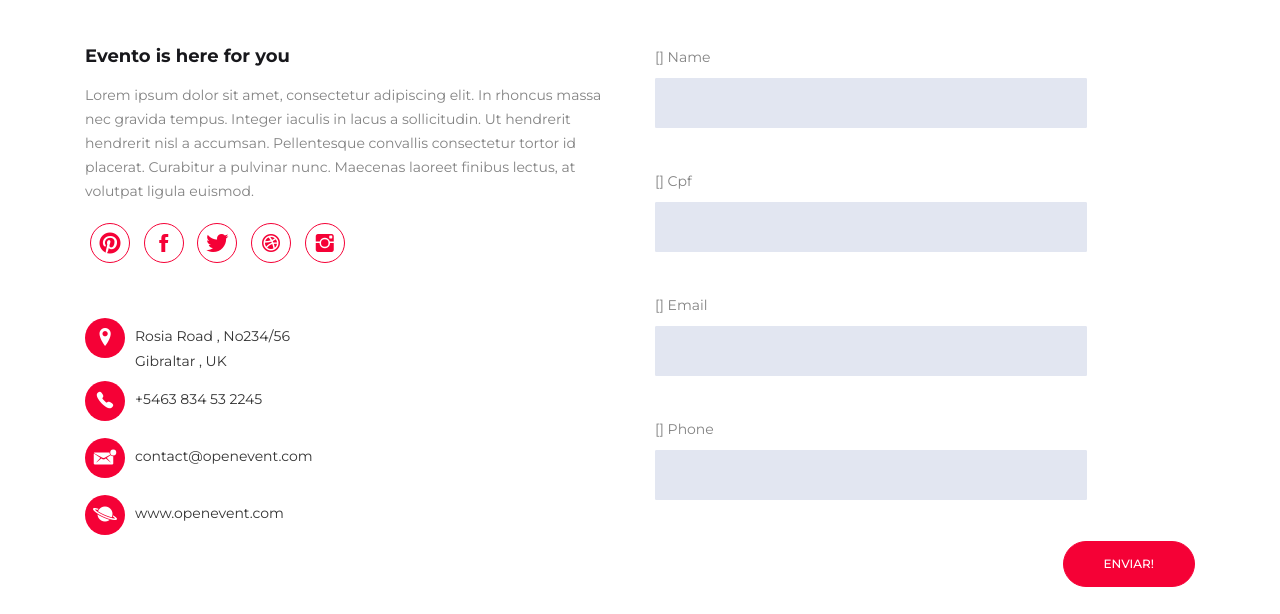
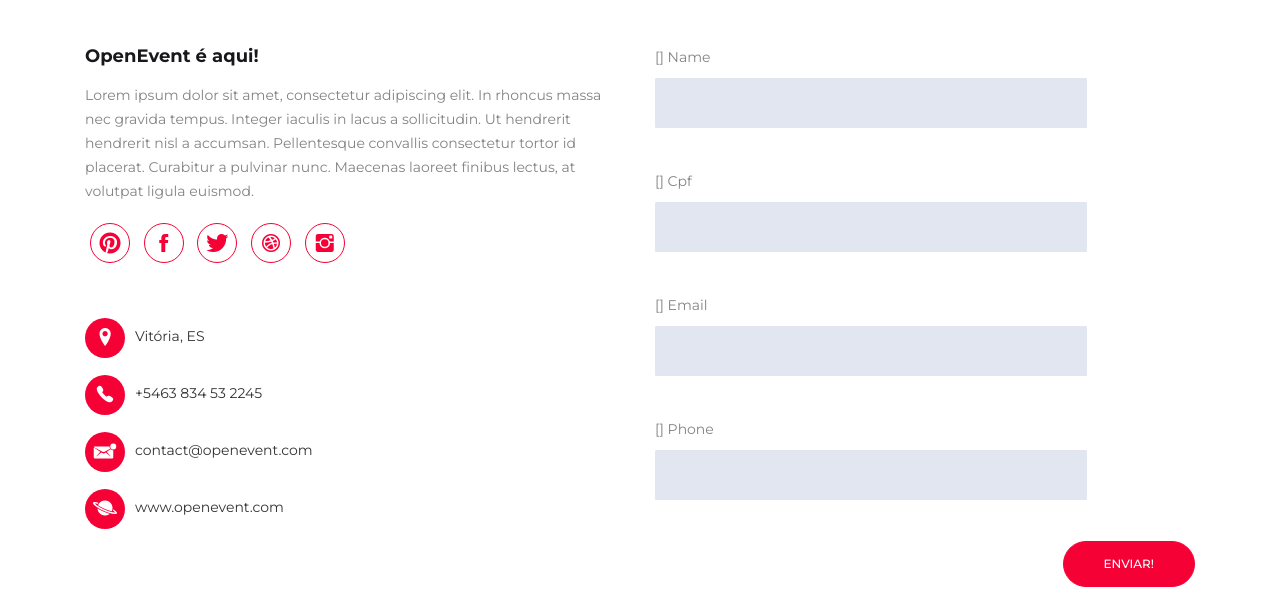
Before and after one commit to kelwys/open-event, a Django app: template evento/templates/inscricoes_form.html in a window 1280 px wide. Shown: the part 65-679 px from the top of the page. Run offline with Django 3.2, Linux system fonts and the light colour scheme; the template is opened without the code that fills it, so the values that code supplies are empty, except form fields; tables that the repository leaves empty hold one stand-in row (values such as "Sample post"); form fields are guessed from the names that the template uses; some libraries are stand-ins or nearby versions; some web fonts are replaced.

Commit message:
ajustes finais

```diff
--- a/evento/admin.py
+++ b/evento/admin.py
@@ -9,8 +9,6 @@
     list_display = ('name', 'email', 'phone', 'cpf', 'date')
     search_fields = ('name', 'email', 'cpf')
     list_filter = ('date',)
-
-    actions = ["export_as_csv"]
 
 
 class PalestranteModelAdmin(admin.ModelAdmin):
--- a/evento/templates/base.html
+++ b/evento/templates/base.html
@@ -1,6 +1,6 @@
 {% load static %}
 <!DOCTYPE html>
-<html>
+<html lang="pt-br">
 	<head>
     <!-- ========== Meta Tags ========== -->
     <meta charset="UTF-8">
@@ -34,6 +34,7 @@
 
         {% block content %}
         {% endblock content %}
+
     <!-- jquery -->
     <script src="{% static 'js/jquery.min.js' %}"></script>
     <!-- bootstrap -->
--- a/evento/templates/inscricoes_form.html
+++ b/evento/templates/inscricoes_form.html
@@ -9,7 +9,7 @@
             <div class="col-md-6 col-12">
                 <div class="contact_info">
                     <h5>
-                        Evento is here for you
+                        OpenEvent é aqui!
                     </h5>
                     <p>
                         Lorem ipsum dolor sit amet, consectetur adipiscing elit. In rhoncus massa nec gravida tempus. Integer iaculis in lacus a sollicitudin. Ut hendrerit hendrerit nisl a accumsan. Pellentesque convallis consectetur tortor id placerat. Curabitur a pulvinar nunc. Maecenas laoreet finibus lectus, at volutpat ligula euismod.
@@ -36,8 +36,7 @@
                         <li>
                             <i class="ion-location"></i>
                             <span>
-                                        Rosia Road , No234/56<br/>
-                                        Gibraltar , UK
+                                        Vitória, ES<br/>
                             </span>
                         </li>
                         <li>
```
